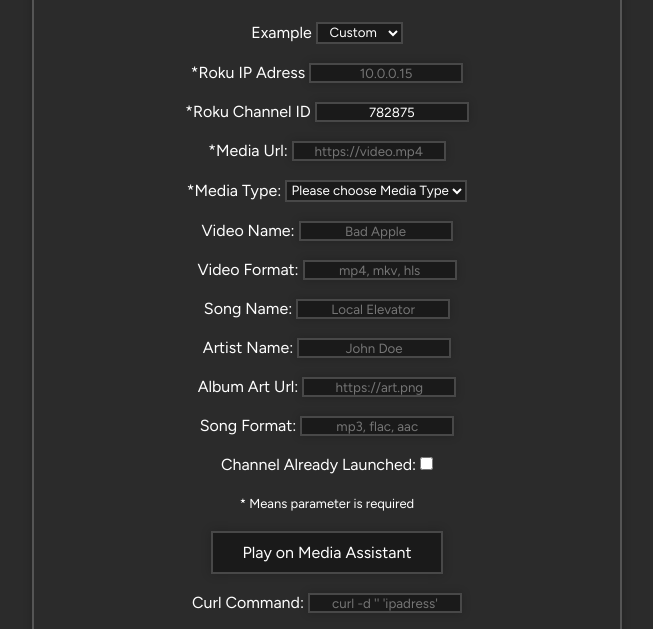
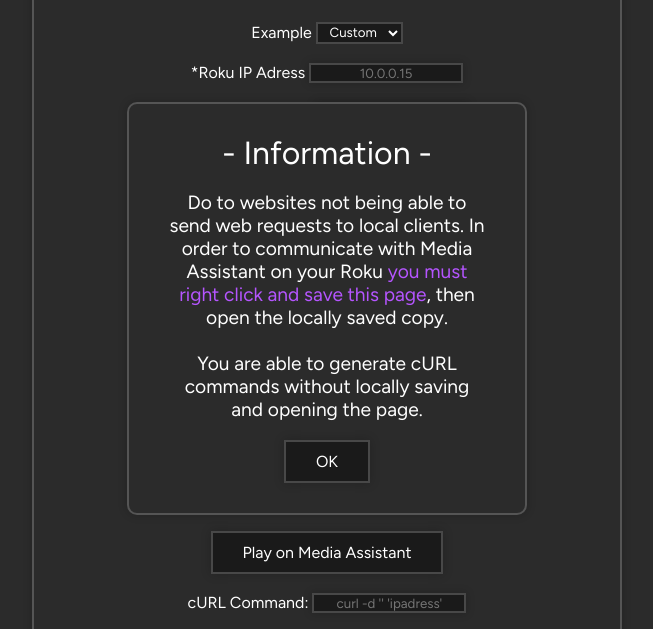
Before and after one commit to MedievalApple/Media-Assistant, a plain HTML site: page docs/index.html in a window 1280 px wide. Shown: the part 92-721 px from the top of the page, without its empty margins (313-966 px from the left). Drawn offline with Linux system fonts and the light colour scheme.

Commit message:
Added Info Screen to the test page

```diff
--- a/docs/index.html
+++ b/docs/index.html
@@ -20,8 +20,8 @@
 <body>
     <div class="login">
         <div style="display: flex; align-items: center; justify-content: center; margin-bottom: 5%; gap: 2%;">
-        <img style="max-width: 10%;" src="./assets/circle_logo.png">
-        <span style="font-size: xx-large;">Media Assistant Tester</span>
+            <img style="max-width: 10%;" src="./assets/circle_logo.png">
+            <span style="font-size: xx-large;">Media Assistant Tester</span>
         </div>
 
         <div>
@@ -60,31 +60,31 @@
             </div><br>
             <div>
                 <label for="video-name">Video Name: </label>
-                <input type="text" name="videoName" id="video-name" placeholder="Bad Apple"/>
+                <input type="text" name="videoName" id="video-name" placeholder="Bad Apple" />
             </div><br>
             <div>
                 <label for="videoFormat">Video Format: </label>
-                <input type="text" name="videoFormat" id="video-format" placeholder="mp4, mkv, hls"/>
+                <input type="text" name="videoFormat" id="video-format" placeholder="mp4, mkv, hls" />
             </div><br>
             <div>
                 <label for="song-name">Song Name: </label>
-                <input type="text" name="songName" id="song-name" placeholder="Local Elevator"/>
+                <input type="text" name="songName" id="song-name" placeholder="Local Elevator" />
             </div><br>
             <div>
                 <label for="artist-name">Artist Name: </label>
-                <input type="text" name="artistName" id="artist-name" placeholder="John Doe"/>
+                <input type="text" name="artistName" id="artist-name" placeholder="John Doe" />
             </div><br>
             <div>
                 <label for="album-art">Album Art Url: </label>
-                <input type="text" name="albumArt" id="album-art" placeholder="https://art.png"/>
+                <input type="text" name="albumArt" id="album-art" placeholder="https://art.png" />
             </div><br>
             <div>
                 <label for="songFormat">Song Format: </label>
-                <input type="text" name="songFormat" id="song-format" placeholder="mp3, flac, aac"/>
+                <input type="text" name="songFormat" id="song-format" placeholder="mp3, flac, aac" />
             </div><br>
             <div>
                 <label for="launched">Channel Already Launched: </label>
-                <input type="checkbox" name="launched" id="launched"/>
+                <input type="checkbox" name="launched" id="launched" />
             </div><br>
             <label style="font-size: small;" for="videoFormat">* Means parameter is required</label><br><br>
             <div>
@@ -93,7 +93,7 @@
         </form>
 
         <div>
-            <label for="curl">Curl Command: </label>
+            <label for="curl">cURL Command: </label>
             <input type="text" name="curl" id="curl" readonly="" placeholder="curl -d '' 'ipadress'" required /><br><br>
         </div>
 
@@ -111,6 +111,29 @@
         </a>
     </div>
 
+    <div class="login" id="info" style="position: absolute; width: 400px;">
+        <div style="display: flex; align-items: center; justify-content: center; gap: 2%;">
+            <span style="font-size: xx-large;">- Information -</span>
+        </div>
+        <br>
+        <div>
+            <p style="font-size: larger;">
+                Do to websites not being able to send web requests to local clients. In order to communicate with
+                Media Assistant on your Roku <span style="color: #b555ff;"> you must right click and save this page</span>, then open the locally saved copy. <br> <br> You are able to generate cURL commands without locally saving and opening the page.
+            </p>
+        </div>
+        <br>
+        <div>
+            <button value="Play My Media Roku!" onclick="hideInfo()">OK</button>
+        </div>
+    </div>
+
+    <script>
+        function hideInfo() {
+            document.getElementById("info").hidden = true;
+        }
+    </script>
+
     <script src="./assets/js/requests.js"></script>
     <script src="./assets/js/examples.js"></script>
 </body>
```
